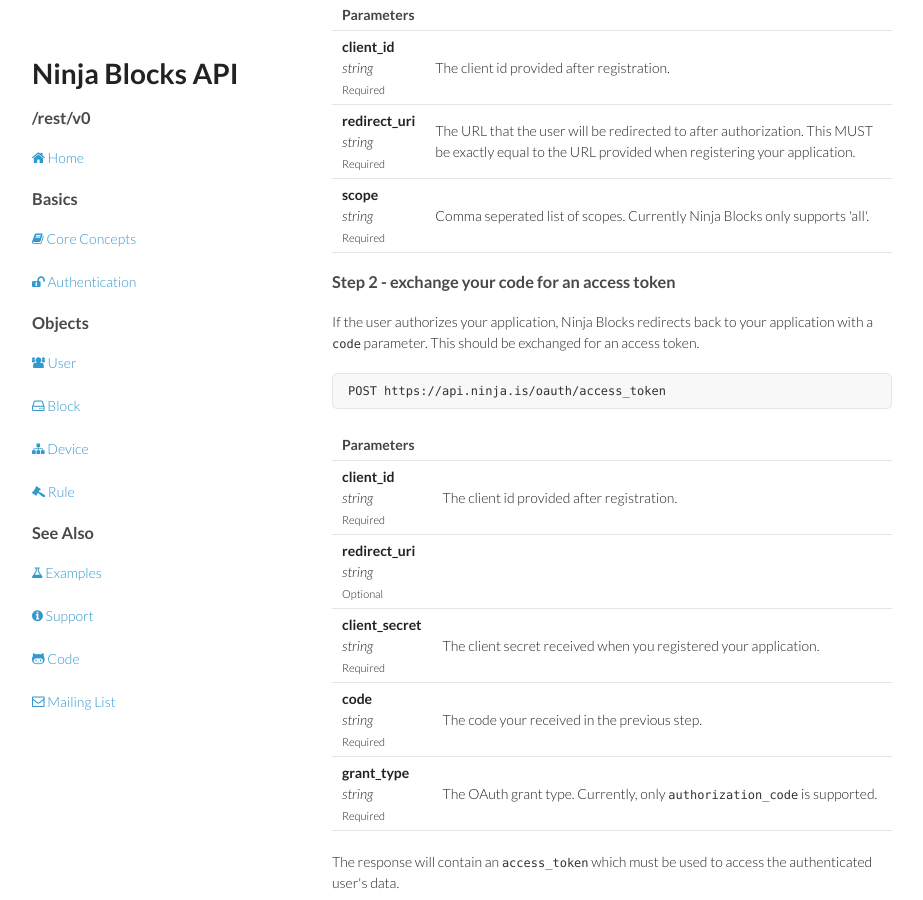
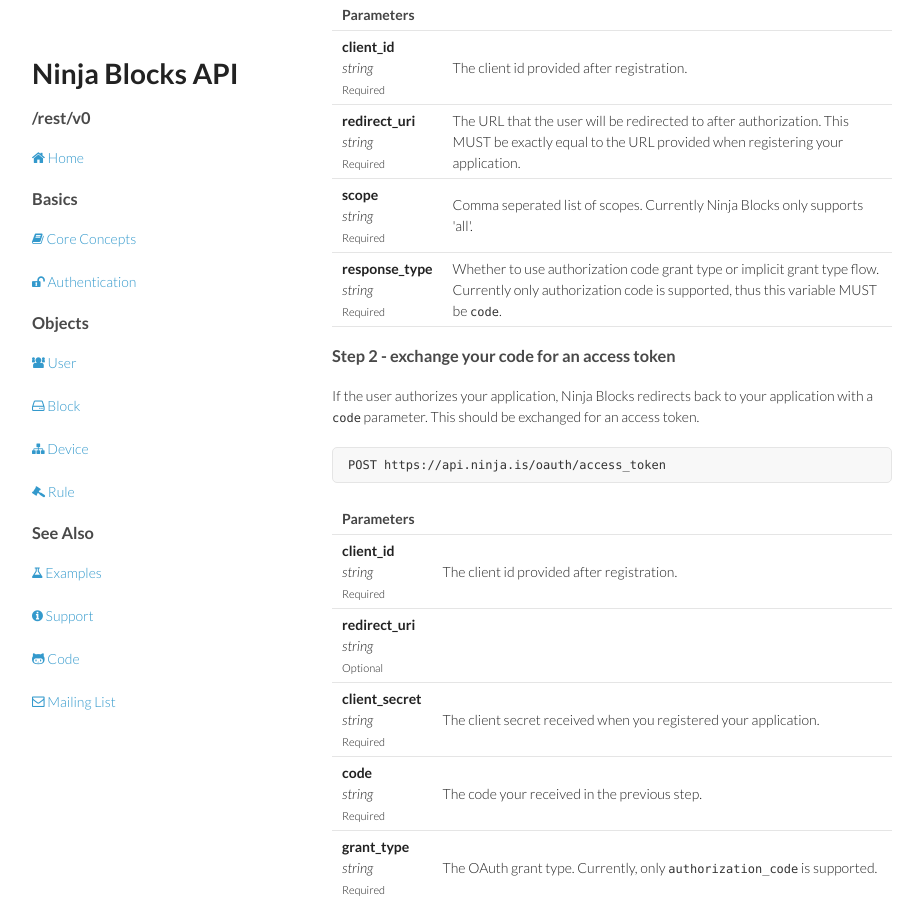
Before and after one commit to ninjablocks/ninjablocks.github.com, a Jekyll site: the page built from authentication.html, in a window 1280 px wide and 900 px high, scrolled down 686 px. Shown: the whole window, without its empty margins (178-1101 px from the left). Built offline with Jekyll 4.4.1, drawn with Linux system fonts in a browser that asks for light colours; nearby versions of some CDN libraries.

Commit message:
Add response_type to authentication section

```diff
--- a/authentication.html
+++ b/authentication.html
@@ -37,6 +37,12 @@
         <td><strong>scope</strong><br /><em>string</em><br /><small>Required</small></td>
         <td>
           Comma seperated list of scopes. Currently Ninja Blocks only supports 'all'.
+        </td>
+      </tr>
+      <tr>
+        <td><strong>response_type</strong><br /><em>string</em><br /><small>Required</small></td>
+        <td>
+          Whether to use authorization code grant type or implicit grant type flow. Currently only authorization code is supported, thus this variable MUST be <code>code</code>.
         </td>
       </tr>
       <!--
```
